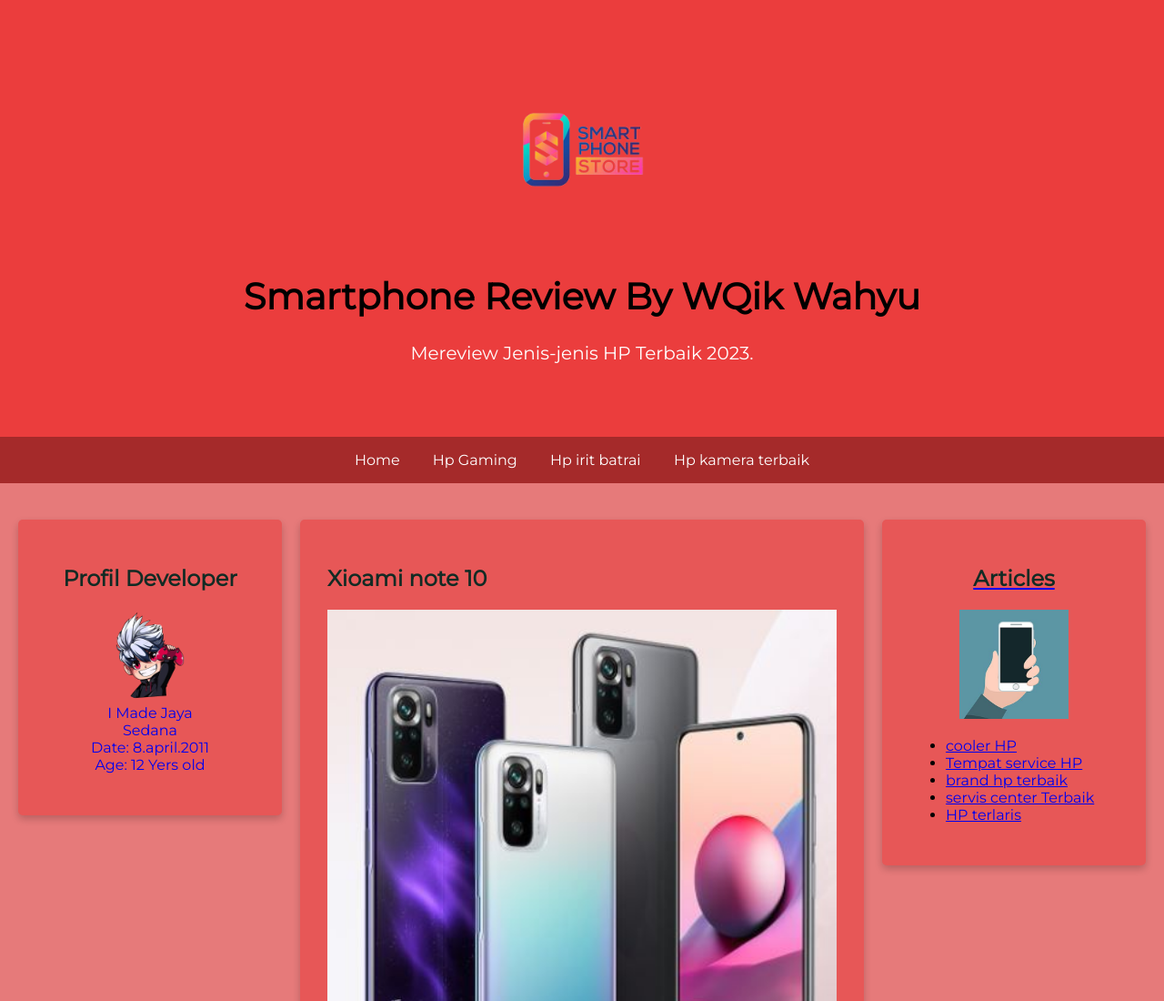
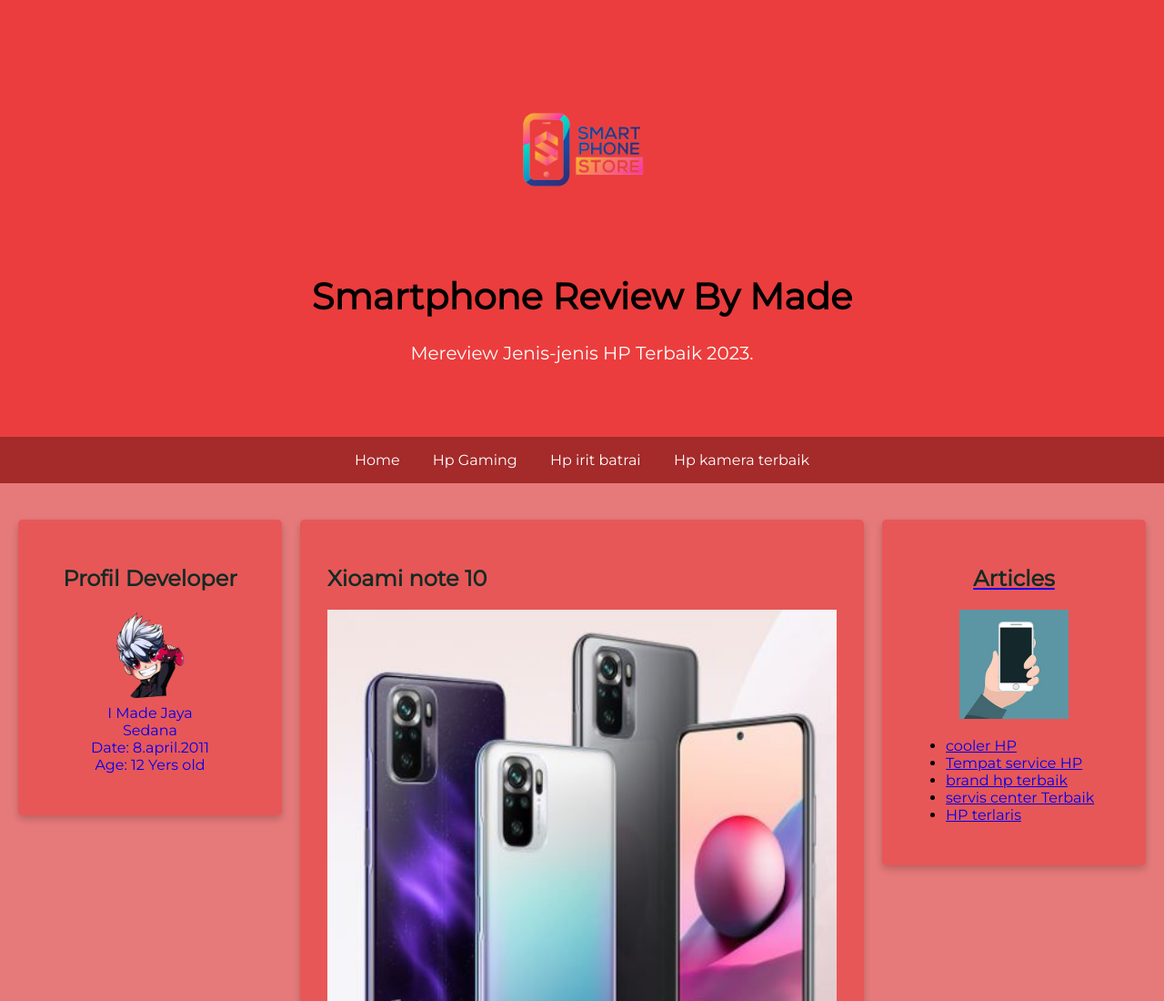
Before and after one commit to JayasWebsServer/Website-html, a plain HTML site: page red10.html in a window 1280 px wide. Shown: the top 1100 px of the page at 91% size. Drawn offline with Linux system fonts and the light colour scheme.

Commit message:
Revert "Perubahan Judul"
This reverts commit 62e07cbde5f446a01a9130c7ade452d0419be3c9.

```diff
--- a/red10.html
+++ b/red10.html
@@ -11,7 +11,7 @@
         <header>
             <div class="jumbotron">
                 <img src="Asset/logo1.png">
-                <h1>Smartphone Review By WQik Wahyu</h1>
+                <h1>Smartphone Review By Made</h1>
                 <p>Mereview Jenis-jenis HP Terbaik 2023.</p>
             </div>
             <nav>
```
